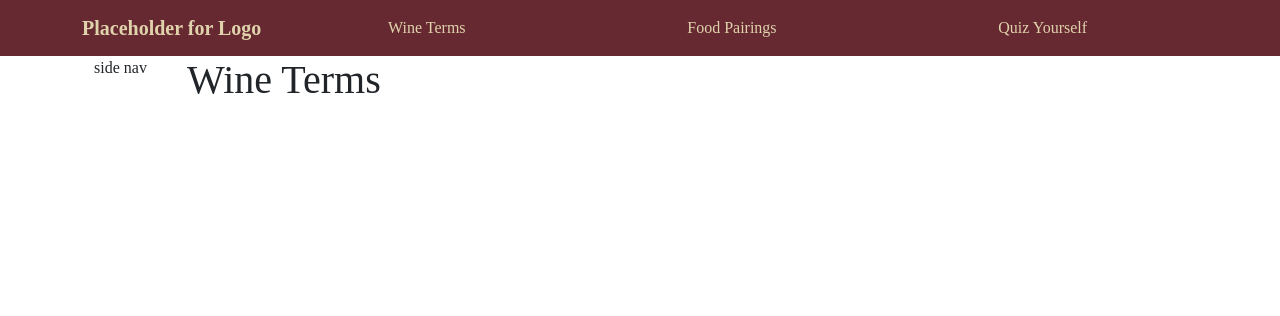
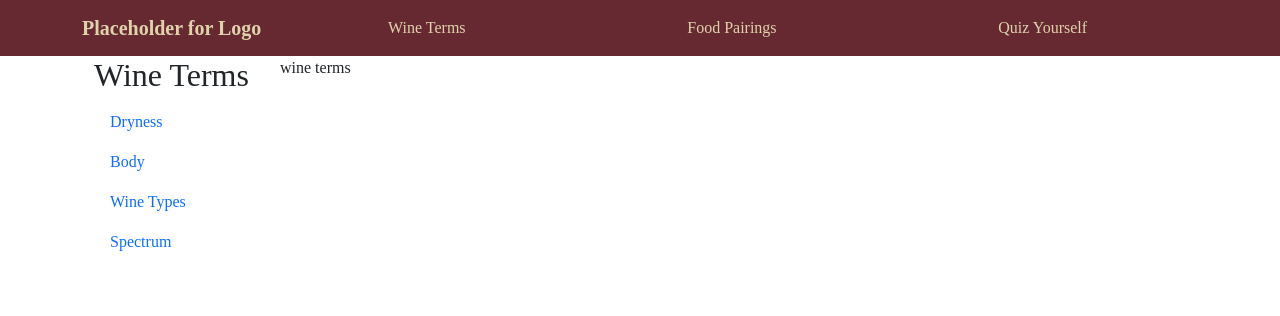
Before and after one commit to JianZ233/UI-Fianl-Project, a Flask app: page /wine-terms in a window 1280 px wide. Shown: the top 316 px of the page. Run offline with Flask 3, Linux system fonts and the light colour scheme; some libraries are stand-ins or nearby versions.

Commit message:
side nav deleted lmao

```diff
--- a/server.py
+++ b/server.py
@@ -126,7 +126,7 @@ def quiz_results():
 
 @app.route('/wine-terms')
 def wine_terms():
-    return render_template('side_nav.html')
+    return render_template('wine_terms.html')
 # # check navbar in examples from lecture
 # @app.route('/terms')
 # def terms():
--- a/templates/side_nav.html
+++ /dev/null
@@ -1,9 +0,0 @@
-{% extends "base.html" %} {% block content %}
-<div class="container">
-  <div class="row">
-    <div class="col-1">side nav</div>
-    <div class="col-11">{% include 'wine_terms.html' %}</div>
-  </div>
-</div>
-
-{% endblock %}
--- a/templates/wine_terms.html
+++ b/templates/wine_terms.html
@@ -1,2 +1,26 @@
-
-<h1>Wine Terms</h1>
+{% extends "base.html" %} {% block content %}
+<div class="container">
+  <div class="row">
+    <div class="col-lg-2">
+      <h2 id="nav-title"> Wine Terms</h2>
+      <ul class="nav flex-column">
+        <li class="nav-item">
+          <a class="nav-link active" href="#">Dryness</a>
+        </li>
+        <li class="nav-item">
+          <a class="nav-link" href="#">Body</a>
+        </li>
+        <li class="nav-item">
+          <a class="nav-link" href="#">Wine Types</a>
+        </li>
+        <li class="nav-item">
+          <a class="nav-link" href="#">Spectrum</a>
+        </li>
+        <!-- Add more links as needed -->
+      </ul>
+    </div>
+    <!-- Main Content Area -->
+    <div class="col-lg-9">wine terms</div>
+  </div>
+</div>
+{% endblock %}
```
